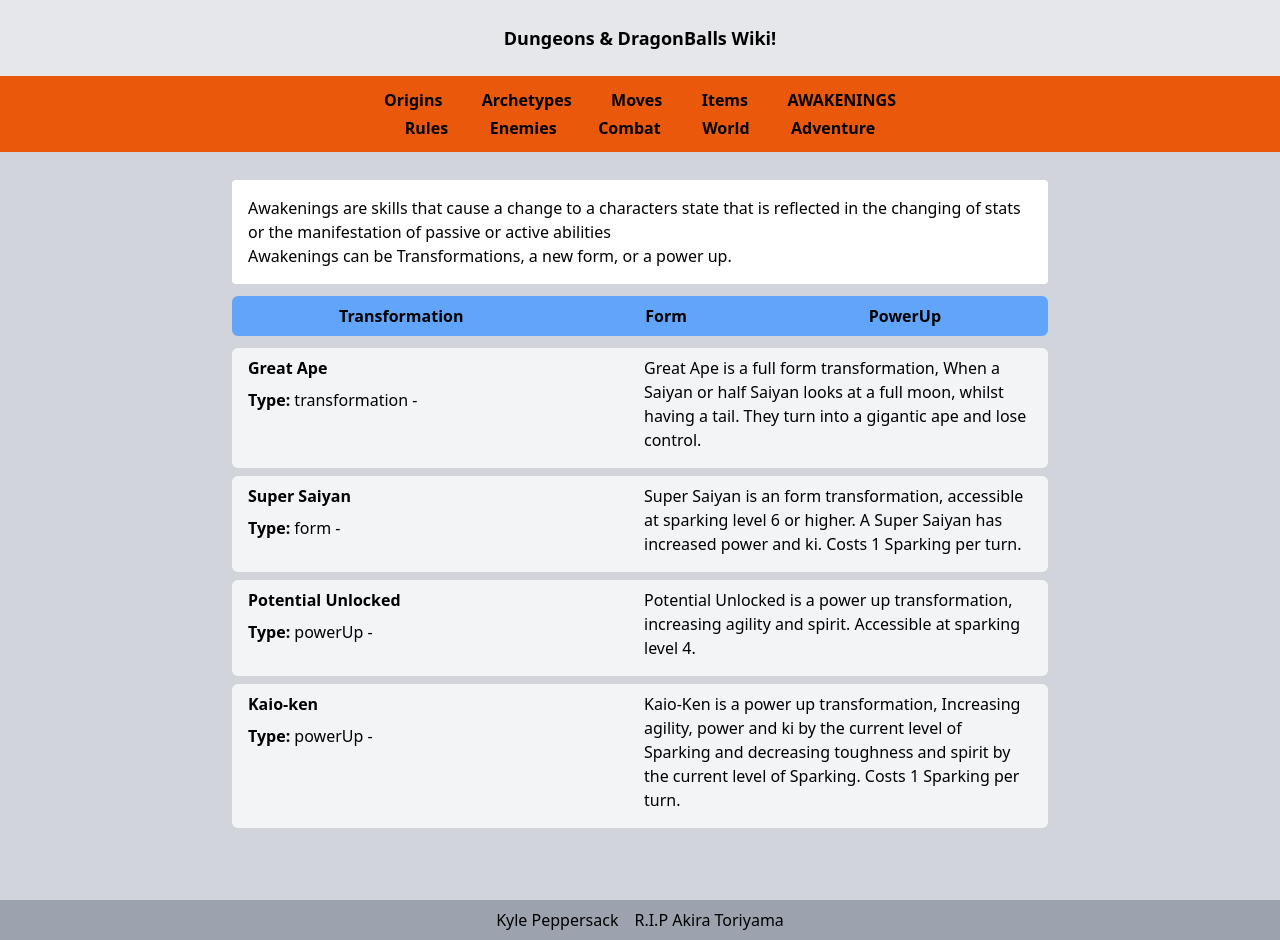
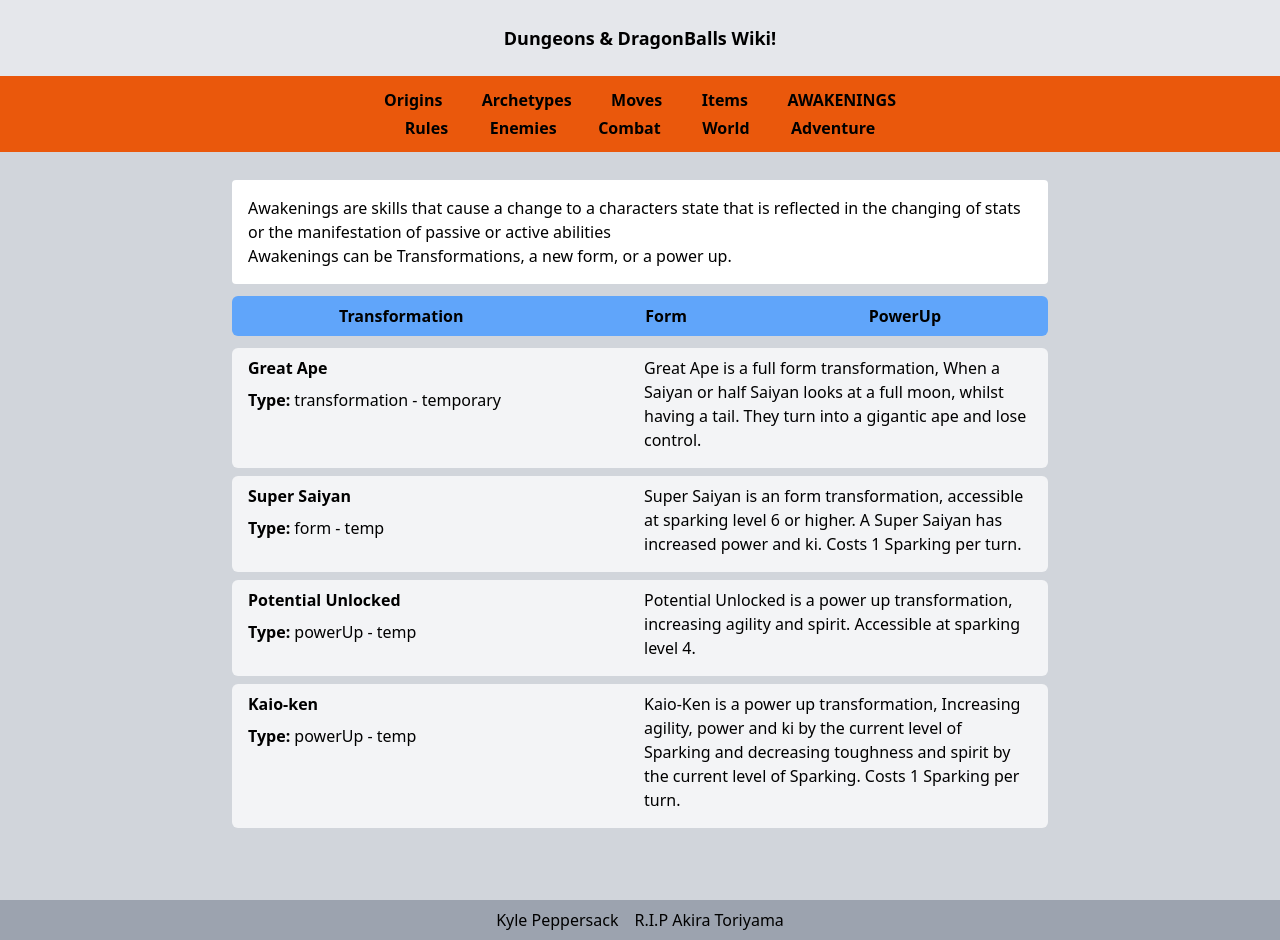
Before and after one commit to KylePep/ddbwiki, a Next.js app: page /forms in a window 1280 px wide. Built offline with nearby package versions, Linux system fonts and the light colour scheme.

Commit message:
fixed issue with pathName on forms page

```diff
--- a/app/components/PreviewCard.tsx
+++ b/app/components/PreviewCard.tsx
@@ -10,8 +10,9 @@ export default function PreviewCard({content, pathName}:previewProps ) {
 
 
   const typeFilter = (
-    (pathName !== "enemies") ? content.subType : content.archetype
+    (pathName != "enemies") ? content.subType : content.archetype
   )
+  console.log(typeFilter)
 
   return (
     <Link href={`${pathName}/${content.name}`}>
--- a/app/forms/page.tsx
+++ b/app/forms/page.tsx
@@ -28,7 +28,7 @@ export default function formPage() {
       <FilterList LIST_TYPE={AWAKEN_TYPES} list={list} setList={setList} categoryFilterArr={["type.transformation", "type.form", "type.powerUp"]} />
       <div>
       {list.map((form: any)=>(
-        <PreviewCard key={form.id} content={form} pathName='enemies'/>
+        <PreviewCard key={form.id} content={form} pathName='forms'/>
 
         // <div key={form.id} className='grid grid-cols-3 gap-2 bg-gray-100 rounded-md px-4 py-2 mb-2'>
         //   <div>
--- a/shared/constants/data.json
+++ b/shared/constants/data.json
@@ -120,6 +120,7 @@
       "name": "greatApe",
       "displayName": "Great Ape",
       "type": "transformation",
+      "subType": "temporary",
       "useable": ["saiyan", "halfSaiyan"],
       "reqParams": ["fullMoon", "hasTail"],
       "upkeep": ["hasTail", "fullMoon"],
@@ -135,6 +136,7 @@
       "name": "superSaiyan",
       "displayName": "Super Saiyan",
       "type": "form",
+      "subType": "temp",
       "useable": ["saiyan", "halfSaiyan"],
       "reqParams": ["sparking6"],
       "upkeep": ["optional", "1SparkPerTurn", "sparkingGTE4"],
@@ -150,6 +152,7 @@
       "name": "potentialUnlocked",
       "displayName": "Potential Unlocked",
       "type": "powerUp",
+      "subType": "temp",
       "useable": ["all"],
       "reqParams": ["sparking4"],
       "upkeep": ["none"],
@@ -165,6 +168,7 @@
       "name": "kaioKen",
       "displayName": "Kaio-ken",
       "type": "powerUp",
+      "subType": "temp",
       "useable": ["all"],
       "reqParams": [],
       "upkeep": ["1SparkingPerTurn", "sparkingGTE1"],
```
